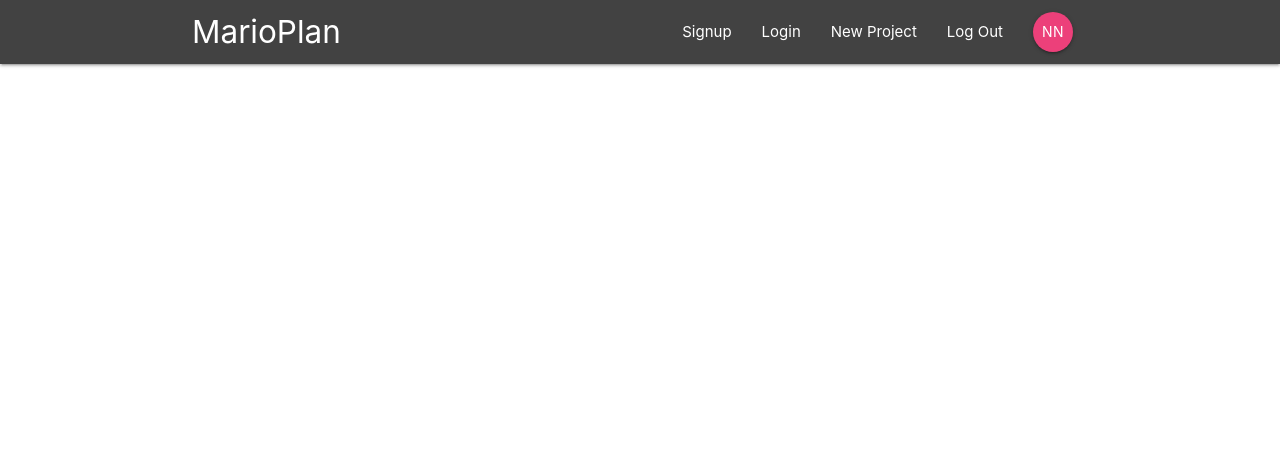
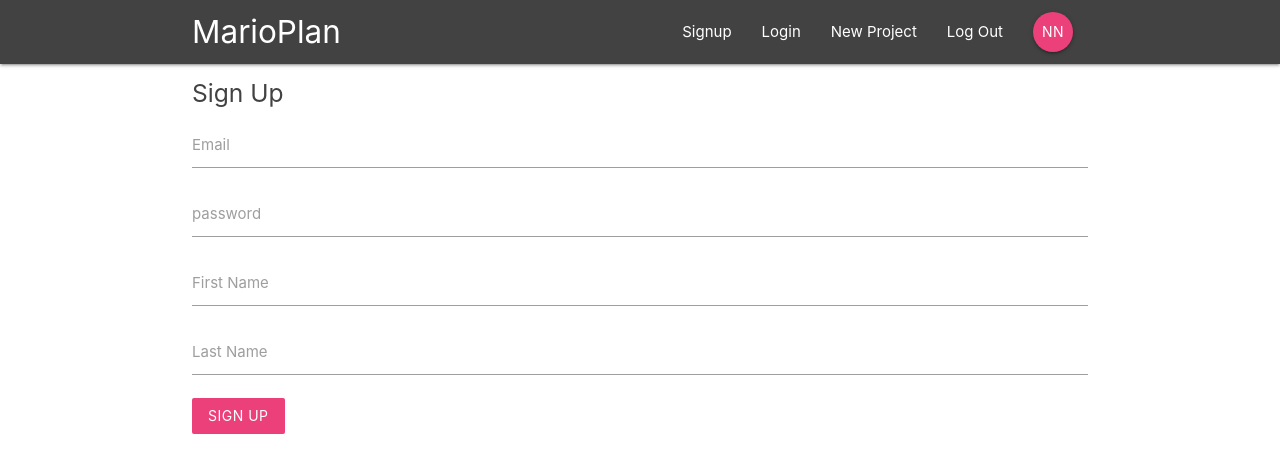
Before and after one commit to Arjun0o/marioplan, a React app: page /signup in a window 1280 px wide. Shown: the top 472 px of the page. Built offline with nearby package versions, Linux system fonts and the light colour scheme; the HTML template or start-up script is replaced by a standard one.

Commit message:
Worked on Login & Signup components

```diff
--- a/package.json
+++ b/package.json
@@ -16,6 +16,7 @@
   },
   "devDependencies": {
     "@babel/core": "^7.6.0",
+    "@babel/plugin-proposal-class-properties": "^7.5.5",
     "@babel/preset-env": "^7.6.0",
     "@babel/preset-react": "^7.0.0",
     "babel-loader": "^8.0.6",
--- a/src/App.js
+++ b/src/App.js
@@ -3,6 +3,8 @@
 import Navbar from './components/layout/Navbar';
 import Dashboard from './components/dashboard/Dashboard';
 import ProjectDetails from './components/projects/ProjectDetails';
+import SignIn from './components/auth/SignIn';
+import SignUp from './components/auth/SignUp';
 
 
 class App extends Component {
@@ -14,6 +16,8 @@
                     <Switch>
                         <Route exact path='/' component={Dashboard} />
                         <Route path='/project/:id' component={ProjectDetails} />
+                        <Route path='/signin' component={SignIn} />
+                        <Route path='/signup' component={SignUp} />
                     </Switch>
                 </div>
             </BrowserRouter>
--- a/src/components/auth/SignIn.js
+++ b/src/components/auth/SignIn.js
@@ -0,0 +1,39 @@
+import React, { Component } from 'react'
+
+class SignIn extends Component {
+    state = {
+        email: '',
+        password: ''
+    }
+    handleChange = (e) => {
+        this.setState({
+            [e.target.id]: e.target.value
+        })
+    }
+    handleSubmit = (e) => {
+        e.preventDefault();
+        console.log(this.state);
+    }
+    render() {
+        return (
+            <div className='container'>
+                <form className="white" onSubmit={this.handleSubmit}>
+                    <h5 className="grey-text text-darken-3">Sign In</h5>
+                    <div className="input-field">
+                        <label htmlFor="email">Email</label>
+                        <input type="email" id='email' onChange={this.handleChange} />
+                    </div>
+                    <div className="input-field">
+                        <label htmlFor="password">password</label>
+                        <input type="password" id='password' onChange={this.handleChange} />
+                    </div>
+                    <div className="input-field">
+                        <button className="btn pink lighten-1 z-depth-0">Login</button>
+                    </div>
+                </form>
+            </div>
+        )
+    }
+}
+
+export default SignIn
--- a/src/components/auth/SignUp.js
+++ b/src/components/auth/SignUp.js
@@ -0,0 +1,49 @@
+import React, { Component } from 'react';
+
+class SignUp extends Component {
+    state = {
+        email: '',
+        password: '',
+        firstName: '',
+        lastName: ''
+    }
+    handleChange = (e) => {
+        this.setState({
+            [e.target.id]: e.target.value
+        })
+    }
+    handleSubmit = (e) => {
+        e.preventDefault();
+        console.log(this.state);
+    }
+    render() {
+        return (
+            <div className='container'>
+                <form className="white" onSubmit={this.handleSubmit}>
+                    <h5 className="grey-text text-darken-3">Sign Up</h5>
+                    <div className="input-field">
+                        <label htmlFor="email">Email</label>
+                        <input type="email" id='email' onChange={this.handleChange} />
+                    </div>
+                    <div className="input-field">
+                        <label htmlFor="password">password</label>
+                        <input type="password" id='password' onChange={this.handleChange} />
+                    </div>
+                    <div className="input-field">
+                        <label htmlFor="firstName">First Name</label>
+                        <input type="text" id='firstName' onChange={this.handleChange} />
+                    </div>
+                    <div className="input-field">
+                        <label htmlFor="lastName">Last Name</label>
+                        <input type="text" id='lastName' onChange={this.handleChange} />
+                    </div>
+                    <div className="input-field">
+                        <button className="btn pink lighten-1 z-depth-0">Sign up</button>
+                    </div>
+                </form>
+            </div>
+        )
+    }
+}
+
+export default SignUp;
--- a/src/index.html
+++ b/src/index.html
@@ -8,6 +8,8 @@
     <link href="https://fonts.googleapis.com/icon?family=Material+Icons" rel="stylesheet">
     <!-- Compiled and minified CSS -->
     <link rel="stylesheet" href="https://cdnjs.cloudflare.com/ajax/libs/materialize/1.0.0/css/materialize.min.css">
+    <!-- Compiled and minified JavaScript -->
+    <script src="https://cdnjs.cloudflare.com/ajax/libs/materialize/1.0.0/js/materialize.min.js"></script>
 
     <title>MarioPlan</title>
 </head>
```
Also changed, not shown: .babelrc, 2 other files (tests, documents, lock files or other folders).
